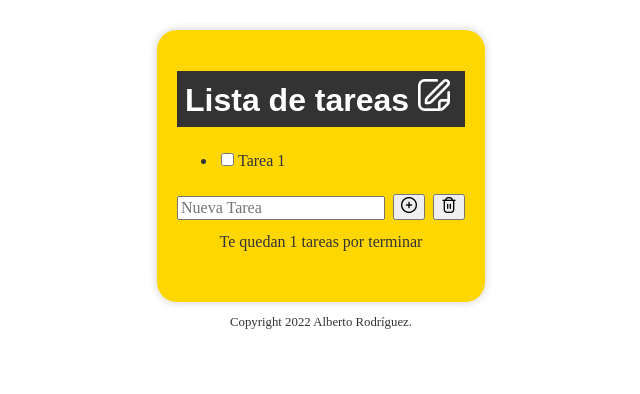
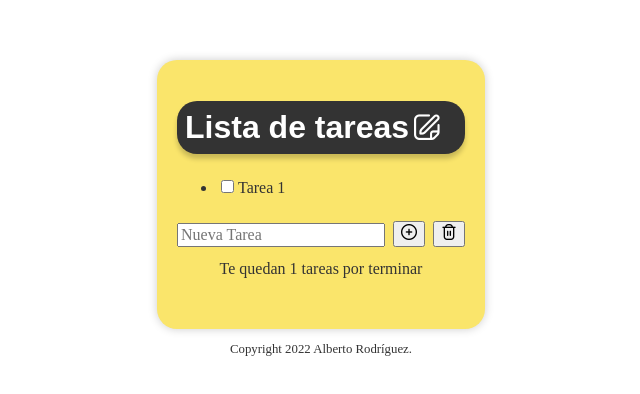
Before and after one commit to alber0087/TodoList, a React (Create React App) app: page / in a window 1280 px wide. Shown: the top 394 px of the page, without its empty margins (319-959 px from the left). Built offline with nearby package versions, Linux system fonts and the light colour scheme.

Commit message:
Adding Style

```diff
--- a/src/App.css
+++ b/src/App.css
@@ -7,12 +7,12 @@ body {
 }
 
 .container {
-  background-color: #FFD700;
+  background-color: #fae56b;
   justify-content: center;
   width: 100%;
   padding: 20px;
   padding-bottom: 50px;
-  margin-top: 30px;
+  margin-top: 60px;
   border-radius: 20px;
   -webkit-border-radius: 20px;
   -moz-border-radius: 20px;
@@ -21,10 +21,27 @@ body {
   box-shadow: 0 0 10px rgba(0, 0, 0, 0.2);
 }
 
+#heading {
+  width: 100%;
+  background-color: #333333;
+  border-radius: 20px;
+  box-shadow: 0 0.3rem 0.3rem rgba(0, 0, 0, 0.2);
+  -webkit-border-radius: 20px;
+  -moz-border-radius: 20px;
+  -ms-border-radius: 20px;
+  -o-border-radius: 20px;
+}
+
+#heading i {
+  position: fixed;
+  font-size: 0.8em;
+  margin-top: 0.35rem;
+  margin-left: 0.3rem;
+  margin-right: 3rem;
+}
+
 h1 {
-    background-color: #333333;
     color: #FFFFFF;
-    width: 100%;
 }
 
 .tasksLeft {
--- a/src/App.jsx
+++ b/src/App.jsx
@@ -51,7 +51,9 @@ export function App() {
     return (
         <Fragment>
           <div className="container">
-            <h1 className="pa2 avenir">Lista de tareas <i class="fi fi-rr-edit"></i></h1>
+            <div id="heading">
+              <h1 className="pa2 avenir">Lista de tareas <i class="fi fi-rr-edit"></i></h1>
+            </div>
             <TodoList todos={todos} toggleTodo={toggleTodo} />
             <input ref={todoTaskRef} type="text" placeholder="Nueva Tarea" />
             <button className="ma2" onClick={handleTodoAdd}><i class="fi fi-rr-add"></i></button>
```
